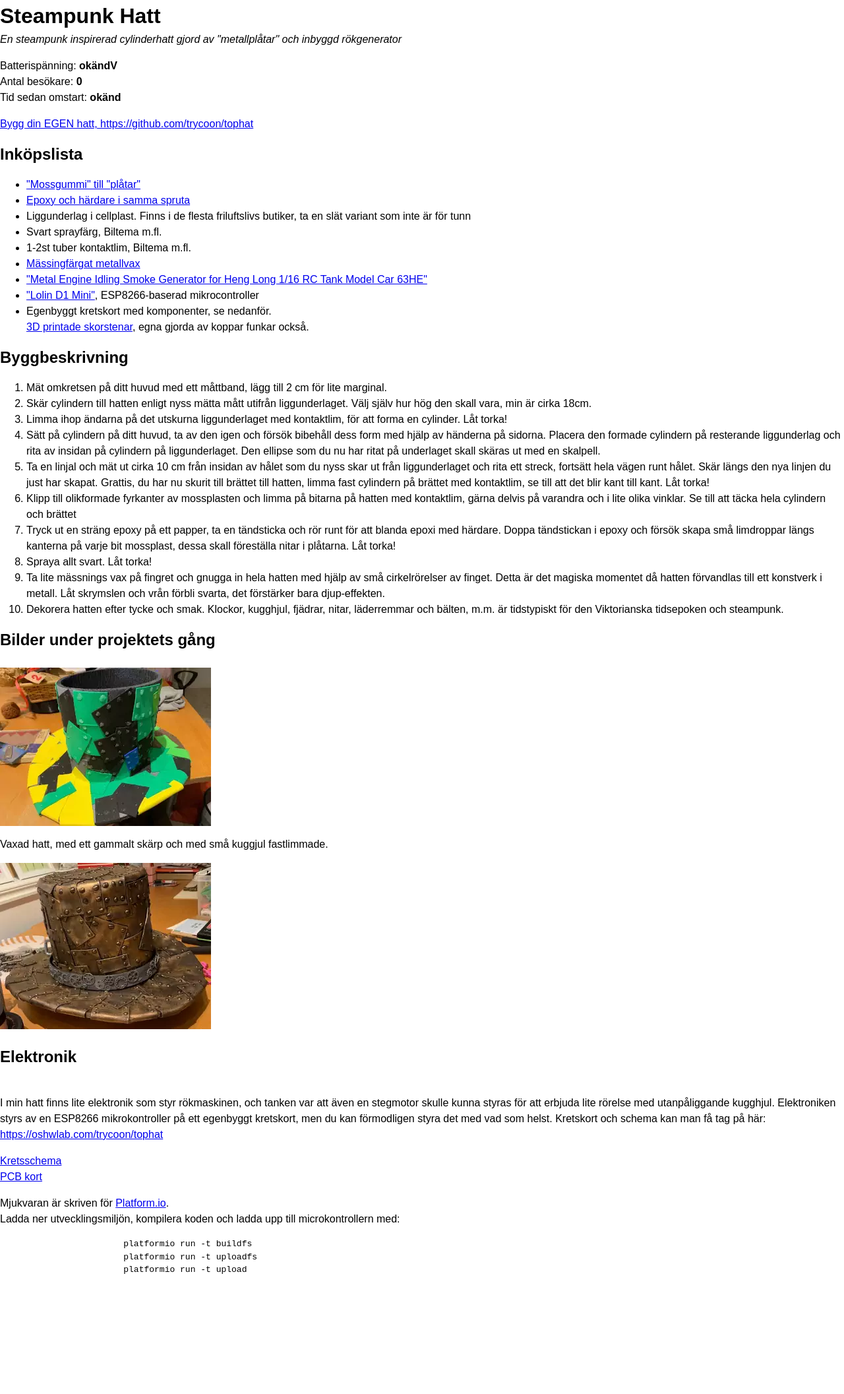
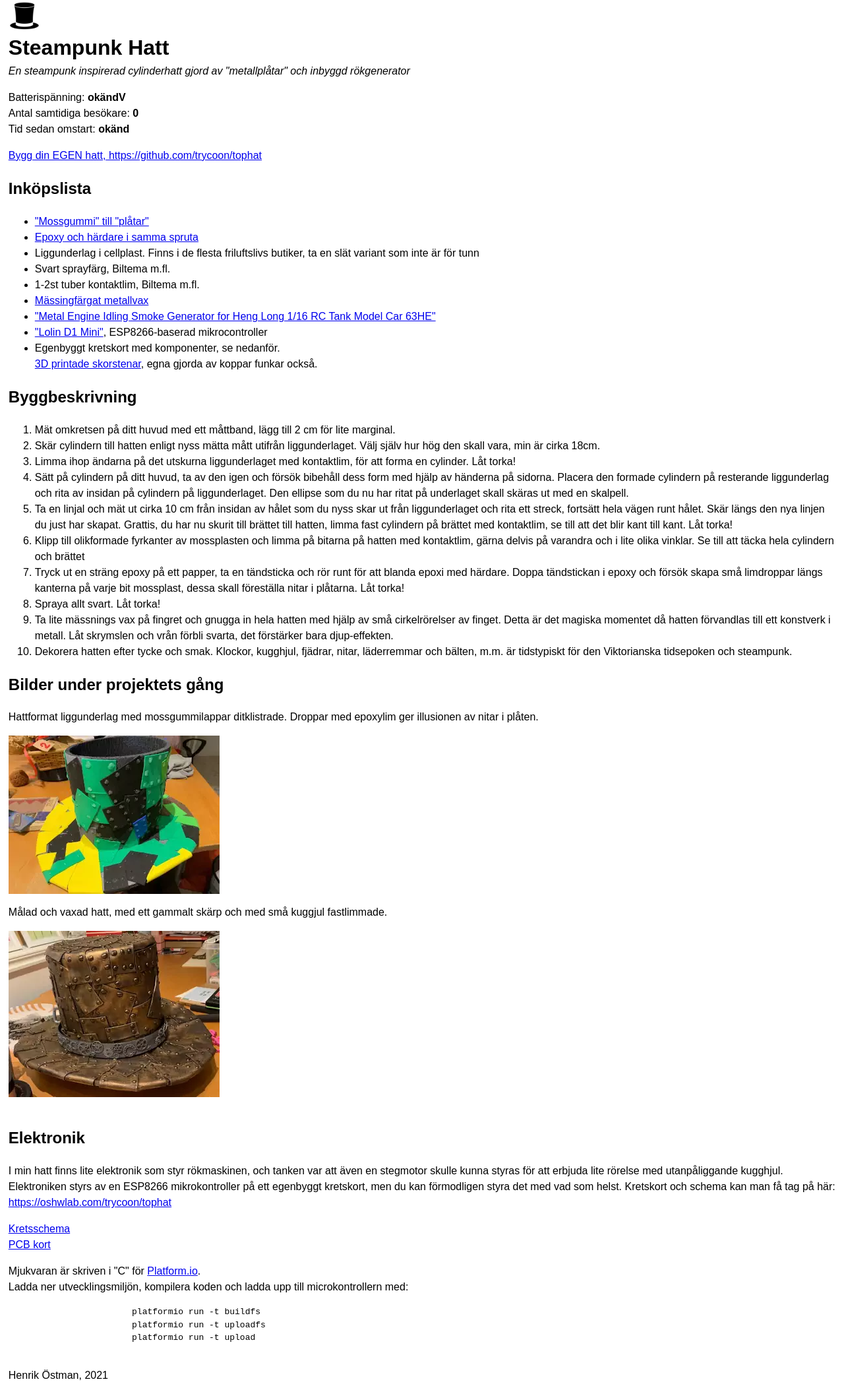
Before and after one commit to trycoon/tophat, a plain HTML site: page data/index.html in a window 1280 px wide. Shown: the whole page at 66% size. Before the commit the page ends 1967 px from the top, so only its background shows below. Drawn offline with Linux system fonts and the light colour scheme; no server answers.

Commit message:
minor fixes

```diff
--- a/data/index.html
+++ b/data/index.html
@@ -7,10 +7,10 @@
 			<link rel="stylesheet" href="./style.css">
 	</head>
 	<body>
-		<h1>Steampunk Hatt</h1>
+		<img src="./favicon.ico"><h1>Steampunk Hatt</h1>
 		<i>En steampunk inspirerad cylinderhatt gjord av "metallplåtar" och inbyggd rökgenerator</i>
 		<p>Batterispänning: <strong><span class="voltage">okänd</span>V</strong><br>
-			 Antal besökare: <strong><span class="clients">0</span></strong><br>
+			 Antal samtidiga besökare: <strong><span class="clients">0</span></strong><br>
 			 Tid sedan omstart: <strong><span class="uptime">okänd</span></strong>
 		</p>
  	  <p>
@@ -45,13 +45,12 @@
 		</ol>
 
 		<h2>Bilder under projektets gång</h2>
-		<br>
-		<img src="./IMG_3954.webp" />
-		<p>Vaxad hatt, med ett gammalt skärp och med små kuggjul fastlimmade.</p>
-		<img src="./IMG_4021.webp" />
+		<p>Hattformat liggunderlag med mossgummilappar ditklistrade. Droppar med epoxylim ger illusionen av nitar i plåten.</p>
+		<img src="./IMG_3954.webp" loading="lazy"/>
+		<p>Målad och vaxad hatt, med ett gammalt skärp och med små kuggjul fastlimmade.</p>
+		<img src="./IMG_4021.webp" loading="lazy"/>
 		<br>
 		<h2>Elektronik</h2>
-		<br>
 		<p>
 		I min hatt finns lite elektronik som styr rökmaskinen, och tanken var att även en stegmotor skulle kunna styras för att erbjuda lite rörelse med utanpåliggande kugghjul.
 		Elektroniken styrs av en ESP8266 mikrokontroller på ett egenbyggt kretskort, men du kan förmodligen styra det med vad som helst.
@@ -59,14 +58,14 @@
 		</p>
 		<a href="./Schematic.pdf">Kretsschema</a><br>
 		<a href="./PCB.svg">PCB kort</a>
-		<p>Mjukvaran är skriven för <a href="https://platformio.org/">Platform.io</a>.<br>
+		<p>Mjukvaran är skriven i "C" för <a href="https://platformio.org/">Platform.io</a>.<br>
 			 Ladda ner utvecklingsmiljön, kompilera koden och ladda upp till microkontrollern med:</p>
 		<pre>
 			platformio run -t buildfs
 			platformio run -t uploadfs
 			platformio run -t upload
 		</pre>
-
+		<p>Henrik Östman, 2021</p>
 		<script>
 			async function renderStatus() {
    			const response = await fetch('/status', {
--- a/data/style.css
+++ b/data/style.css
@@ -4,15 +4,7 @@
   box-sizing: border-box;
 }
 
-body,
-h1,
-h2,
-h3,
-h4,
-figure,
-blockquote,
-dl,
-dd {
+h1 {
   margin: 0;
 }
 
@@ -30,6 +22,7 @@ body {
   text-rendering: optimizeSpeed;
   line-height: 1.5;
   font-family: Arial, Helvetica, sans-serif;
+  margin: 0 1vw 0 1vw;
 }
 
 a:not([class]) {
```
Also changed, not shown: data/favicon.ico (added), 1 other file.
